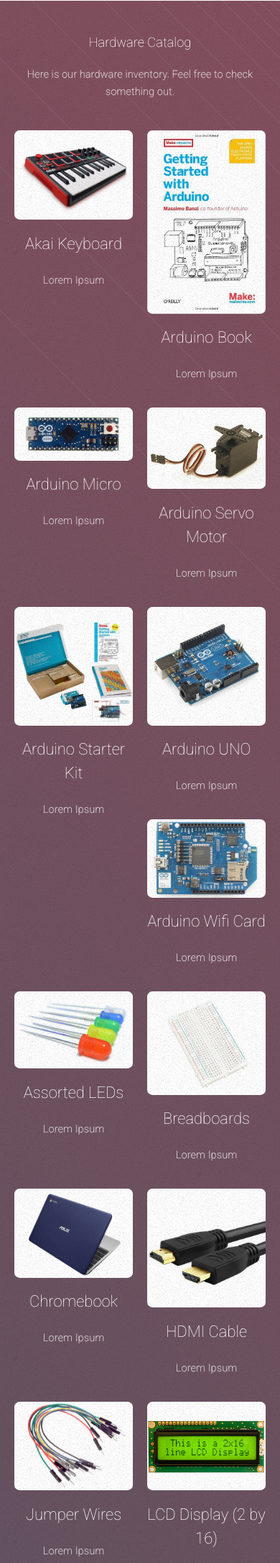
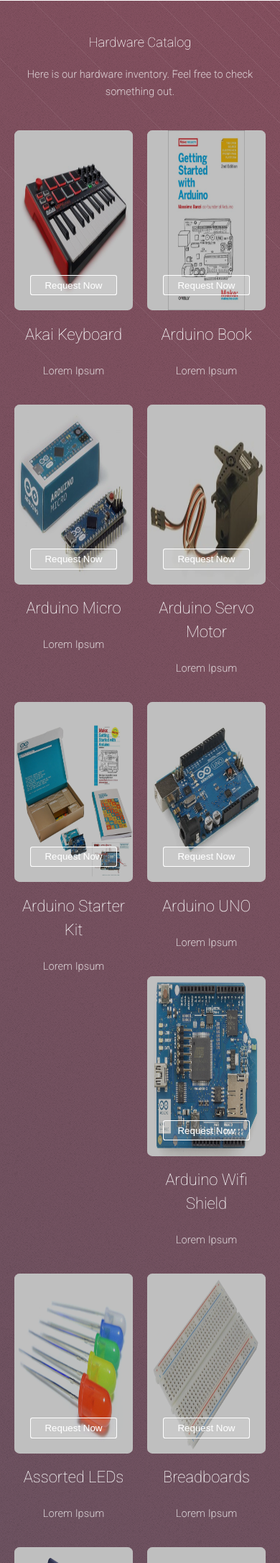
Before and after one commit to fordham-css/hardware, a Flask app: page / in a window 390 px wide. Shown: the part 625-2796 px from the top of the page at 72% size. Run offline with Flask 2, Linux system fonts and the light colour scheme.

Commit message:
update images and image heights

```diff
--- a/items.json
+++ b/items.json
@@ -4,26 +4,25 @@
 {"Hardware Item": "Arduino Servo Motor", "Description": "Lorem Ipsum", "ImageURL": "static/images/inventory/arduinoservo.jpg"},
 {"Hardware Item": "Arduino Starter Kit", "Description": "Lorem Ipsum", "ImageURL": "static/images/inventory/arduinostarterkit.jpg"},
 {"Hardware Item": "Arduino UNO", "Description": "Lorem Ipsum", "ImageURL": "static/images/inventory/arduinouno.jpg"},
-{"Hardware Item": "Arduino Wifi Card", "Description": "Lorem Ipsum", "ImageURL": "static/images/inventory/arduinowifishield.jpg"},
+{"Hardware Item": "Arduino Wifi Shield", "Description": "Lorem Ipsum", "ImageURL": "static/images/inventory/arduinowifishield.jpg"},
 {"Hardware Item": "Assorted LEDs", "Description": "Lorem Ipsum", "ImageURL": "static/images/inventory/assortedLEDs.jpg"},
 {"Hardware Item": "Breadboards", "Description": "Lorem Ipsum", "ImageURL": "static/images/inventory/breadboard.jpg"},
 {"Hardware Item": "Chromebook", "Description": "Lorem Ipsum", "ImageURL": "static/images/inventory/chromebook.jpg"},
 {"Hardware Item": "HDMI Cable", "Description": "Lorem Ipsum", "ImageURL": "static/images/inventory/HDMIcable.jpg"},
 {"Hardware Item": "Jumper Wires", "Description": "Lorem Ipsum", "ImageURL": "static/images/inventory/jumperwires.jpg"},
-{"Hardware Item": "LCD Display (2 by 16)", "Description": "Lorem Ipsum", "ImageURL": "static/images/inventory/LCDdisplay.jpg"},
+{"Hardware Item": "LCD Display (2x16)", "Description": "Lorem Ipsum", "ImageURL": "static/images/inventory/LCDdisplay.jpg"},
 {"Hardware Item": "Leap Motion", "Description": "Lorem Ipsum", "ImageURL": "static/images/inventory/LEAPmotion.jpg"},
-{"Hardware Item": "LED Matrix Display", "Description": "Lorem Ipsum", "ImageURL": "static/images/inventory/LEDmatrix.jpg"},
+{"Hardware Item": "LED Matrix (8x8)", "Description": "Lorem Ipsum", "ImageURL": "static/images/inventory/LEDmatrix.jpg"},
 {"Hardware Item": "LG Nexus 5", "Description": "Lorem Ipsum", "ImageURL": "static/images/inventory/nexus5.jpg"},
 {"Hardware Item": "Makey Makey", "Description": "Lorem Ipsum", "ImageURL": "static/images/inventory/makeymakey.jpg"},
 {"Hardware Item": "MicroSD Card", "Description": "Lorem Ipsum", "ImageURL": "static/images/inventory/microSDcard.jpg"},
 {"Hardware Item": "MIDI Interface", "Description": "Lorem Ipsum", "ImageURL": "static/images/inventory/MIDIinterface.jpg"},
 {"Hardware Item": "Motorola Moto 360", "Description": "Lorem Ipsum", "ImageURL": "static/images/inventory/moto360.jpg"},
+{"Hardware Item": "Myo Armband", "Description": "Lorem Ipsum", "ImageURL": "static/images/inventory/myoarmband.jpg"},
 {"Hardware Item": "Oculus Rift DK2", "Description": "Lorem Ipsum", "ImageURL": "static/images/inventory/oculus.jpg"},
 {"Hardware Item": "Pebble Smartwatch", "Description": "Lorem Ipsum", "ImageURL": "static/images/inventory/pebble.jpg"},
 {"Hardware Item": "Raspberry Pi 2", "Description": "Lorem Ipsum", "ImageURL": "static/images/inventory/raspberrypi2.jpg"},
-{"Hardware Item": "Raspberry Pi B+", "Description": "Lorem Ipsum", "ImageURL": "static/images/inventory/raspberrypibplus.jpg"},
 {"Hardware Item": "Raspberry Pi Book ", "Description": "Lorem Ipsum", "ImageURL": "static/images/inventory/raspberrypibook.jpg"},
 {"Hardware Item": "Resistors (500x)", "Description": "Lorem Ipsum", "ImageURL": "static/images/inventory/resistors.jpg"},
 {"Hardware Item": "Sony Xperia Tipo", "Description": "Lorem Ipsum", "ImageURL": "static/images/inventory/sonyxperiatipo.jpg"},
-{"Hardware Item": "Myo Armband", "Description": "Lorem Ipsum", "ImageURL": "static/images/inventory/myoarmband.jpg"},
 {"Hardware Item": "Ultrasonic Ping Sensor", "Description": "Lorem Ipsum", "ImageURL": "static/images/inventory/ultrasonicpingsensor.jpg"}]
--- a/static/css/main.css
+++ b/static/css/main.css
@@ -40,6 +40,40 @@
 .description h2 {
 	font-size:1.5em;
 	padding-top:10%;
+}
+
+@media screen and (max-width: 1680px) {
+	.image.fit > img {
+		height: 350px;
+	}
+}
+
+@media screen and (max-width: 1280px) {
+	.image.fit > img {
+		height: 300px;
+	}
+}
+
+@media screen and (max-width: 1000px) {
+	.image.fit > img {
+		height: 350px;
+	}
+}
+
+@media screen and (max-width: 736px) {
+	.image.fit > img {
+		height: 250px;
+	}
+
+	.image::after {
+		background: rgba(0,0,0,0.25) !important;
+	}
+
+	.request-button {
+		visibility: visible;
+		opacity: 1;
+		padding: 0.5em 1.5em 0.5em 1.5em;
+	}
 }
 
 /* Reset */
```
Also changed, not shown: static/images/inventory/500.jpg (deleted), static/images/inventory/MIDIinterface.jpg, static/images/inventory/arduinobook.jpg, static/images/inventory/arduinomicro.jpg, static/images/inventory/breadboard.jpg, static/images/inventory/moto360.jpg, static/images/inventory/raspberrypibook.jpg, static/images/inventory/raspberrypibplus.jpg (deleted).
